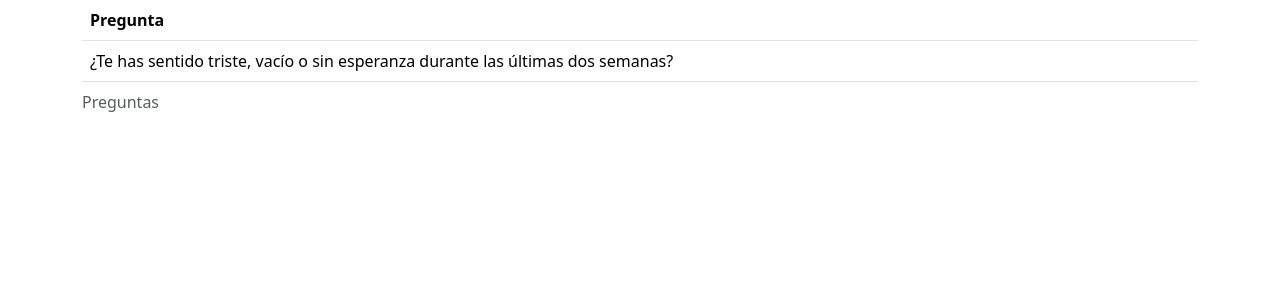
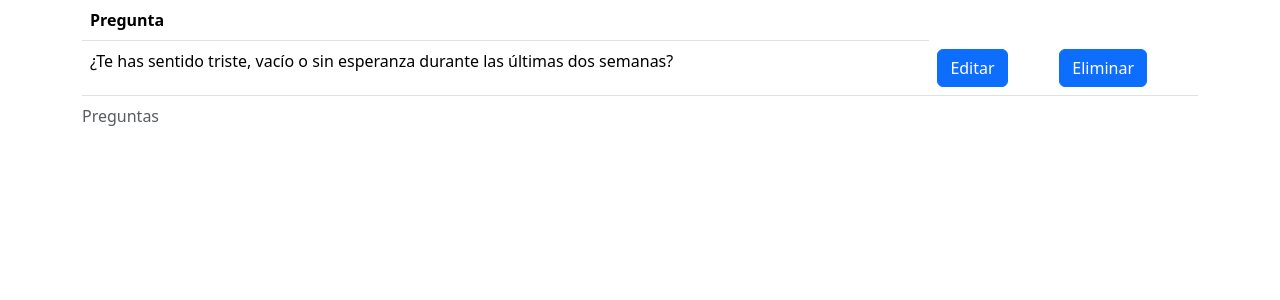
Before and after one commit to JoseManuel134975/Proyecto-social, a Django app: page /ver_preguntas/1 in a window 1280 px wide. Shown: the part 56-356 px from the top of the page. Run offline with Django 5.2, Linux system fonts and the light colour scheme; a user stored in the database is signed in; data comes from the database, SQL or seed files in the repository; both versions use the stored data as it was before the commit.

Commit message:
Editar preguntas, eliminarlas y eliminar test completado

```diff
--- a/proyecto_social/proyecto_social/urls.py
+++ b/proyecto_social/proyecto_social/urls.py
@@ -18,7 +18,7 @@ from django.contrib import admin
 from django.urls import path
 from django.contrib.auth import views as auth_views
 from usuarios_app.views import salir, registro, index
-from tests_app.views import crear_test, agregar_pregunta, ver_preguntas
+from tests_app.views import crear_test, agregar_pregunta, ver_preguntas, editar_pregunta, eliminar_pregunta, eliminar_test
 
 urlpatterns = [
     path('admin/', admin.site.urls),
@@ -26,7 +26,10 @@ urlpatterns = [
     path('salir/', salir, name='salir'),
     path('registro/', registro, name='registro'),
     path('index/', index, name="index"),
+    path('eliminar_test/<int:pk>', eliminar_test, name="eliminar_test"),
     path('crear_test/', crear_test, name="crear_test"),
     path('agregar_pregunta/<int:pk>', agregar_pregunta, name="agregar_pregunta"),
+    path('editar_pregunta/<int:pkPregunta>/<int:pkTest>', editar_pregunta, name="editar_pregunta"),
+    path('eliminar_pregunta/<int:pkPregunta>/<int:pkTest>', eliminar_pregunta, name="eliminar_pregunta"),
     path('ver_preguntas/<int:pk>', ver_preguntas, name="ver_preguntas"),
 ]
--- a/proyecto_social/tests_app/templates/ver_preguntas.html
+++ b/proyecto_social/tests_app/templates/ver_preguntas.html
@@ -1,20 +1,40 @@
-{% extends 'base.html' %}
-{% block content %}
+{% extends 'base.html' %} {% block content %}
 <table class="table">
-    <caption>Preguntas</caption>
+  <caption>
+    Preguntas
+  </caption>
   <thead>
     <tr>
       <th>Pregunta</th>
     </tr>
   </thead>
   <tbody>
-        {% if preguntas %}
-            {% for pregunta in preguntas %}
+    {% if preguntas %} {% for pregunta in preguntas %}
     <tr>
       <td>{{pregunta.pregunta}}</td>
+      {% if request.user.age >= 18 %}
+      <td>
+        <a
+          class="btn btn-primary"
+          href="{% url 'editar_pregunta' pregunta.id test.id %}"
+          >Editar</a
+        >
+      </td>
+      <td>
+        <form
+          method="POST"
+          action="{% url 'eliminar_pregunta' pregunta.id test.id %}"
+          onsubmit="return confirm('¿Seguro?')"
+        >
+          {% csrf_token %}
+          <button type="submit" value="borrar" class="btn btn-primary">
+            Eliminar
+          </button>
+        </form>
+      </td>
+      {% endif %}
     </tr>
-            {% endfor %}
-        {% else %}
+    {% endfor %} {% else %}
     <td>Todavía no se han añadido preguntas a este test</td>
     {% endif %}
   </tbody>
--- a/proyecto_social/tests_app/views.py
+++ b/proyecto_social/tests_app/views.py
@@ -8,7 +8,6 @@ def crear_test(request):
         form = TestForm(request.POST)
         if form.is_valid():
             test = form.save(commit=False)
-            # test.autor = request.user
             test.save()
             return redirect('index')
     else:
@@ -23,7 +22,6 @@ def agregar_pregunta(request, pk):
         form = PreguntaForm(request.POST)
         if form.is_valid():
             pregunta = form.save(commit=False)
-            # test.autor = request.user
             pregunta.test = test
             pregunta.save()
             return redirect('index')
@@ -36,4 +34,36 @@ def ver_preguntas(request, pk):
     test = get_object_or_404(Test, pk=pk)
     preguntas = test.preguntas.all()
 
-    return render(request, 'ver_preguntas.html', { 'preguntas': preguntas })
+    return render(request, 'ver_preguntas.html', { 'preguntas': preguntas, 'test': test })
+
+def editar_pregunta(request, pkPregunta, pkTest):
+    pregunta = get_object_or_404(Pregunta, pk=pkPregunta)
+
+    if request.method == 'POST':
+        form = PreguntaForm(request.POST, instance=pregunta)
+        if form.is_valid():
+            pregunta = form.save(commit=False)
+            pregunta.save()
+            return redirect('ver_preguntas', pkTest)
+    else:
+        form = PreguntaForm()
+
+    return render(request, 'editar_pregunta.html', {'form': form})
+
+
+def eliminar_pregunta(request, pkPregunta, pkTest):
+    pregunta = get_object_or_404(Pregunta, pk=pkPregunta)
+
+    if request.method == 'POST':
+        pregunta.delete()
+
+    return redirect('ver_preguntas', pkTest)
+
+
+def eliminar_test(request, pk):
+    test = get_object_or_404(Test, pk=pk)
+
+    if request.method == 'POST':
+        test.delete()
+
+    return redirect('index')
```
Also changed, not shown: proyecto_social/tests_app/templates/editar_pregunta.html (added, +11 -0 lines), proyecto_social/usuarios_app/templates/index.html (+26 -7 lines), proyecto_social/db.sqlite3, proyecto_social/tests_app/migrations/0001_initial.py. Lines whose indentation alone changed are shown as unchanged.
